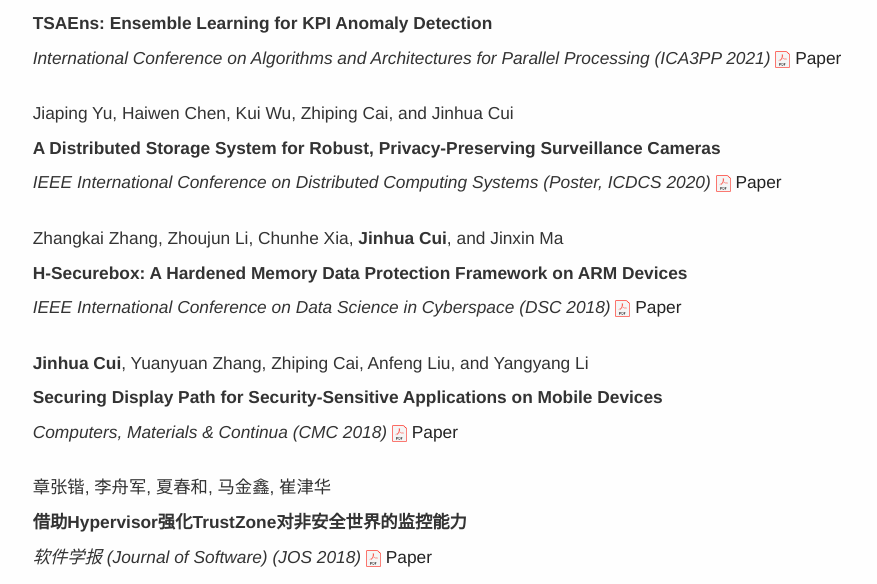
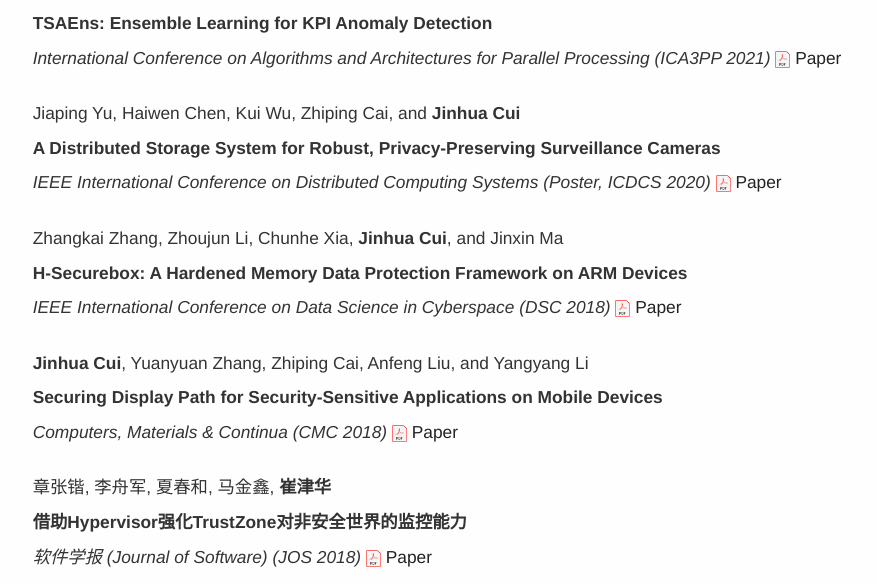
Before and after one commit to cimcs/cimcs.github.io, a Jekyll site: the page built from research.md, in a window 1280 px wide. Shown: the part 599-1183 px from the top of the page, without its empty margins (200-1077 px from the left). Built offline with Jekyll 4.4.1, drawn with Linux system fonts in a browser that asks for light colours; comment, search, counter and statistics services are not loaded.

Commit message:
Update cv.yml

```diff
--- a/_data/cv.yml
+++ b/_data/cv.yml
@@ -188,7 +188,7 @@ publications:
       slides:
     - title:   "A Distributed Storage System for Robust, Privacy-Preserving Surveillance Cameras"
       # author:  Shweta Shinde\*, **Jinhua Cui\***, Satyaki Sen, Pinghai Yuan, and Prateek Saxena
-      author:  Jiaping Yu, Haiwen Chen, Kui Wu, Zhiping Cai, and Jinhua Cui
+      author:  Jiaping Yu, Haiwen Chen, Kui Wu, Zhiping Cai, and **Jinhua Cui**
       # journal: arXiv preprint
       journal: IEEE International Conference on Distributed Computing Systems
       url:     https://ieeexplore.ieee.org/document/9355686
@@ -228,7 +228,7 @@ publications:
       #     url:  https://techcrunch.com/2017/10/23/the-dream-of-customizable-virtual-3d-foliage-is-alive-at-disney/
     - title:   "借助Hypervisor强化TrustZone对非安全世界的监控能力"
       # author:  Shweta Shinde\*, **Jinhua Cui\***, Satyaki Sen, Pinghai Yuan, and Prateek Saxena
-      author:  章张锴, 李舟军, 夏春和, 马金鑫, 崔津华
+      author:  章张锴, 李舟军, 夏春和, 马金鑫, **崔津华**
       # journal: arXiv preprint
       journal: 软件学报 (Journal of Software)
       url:     http://www.jos.org.cn/html/2018/8/5492.htm
```
